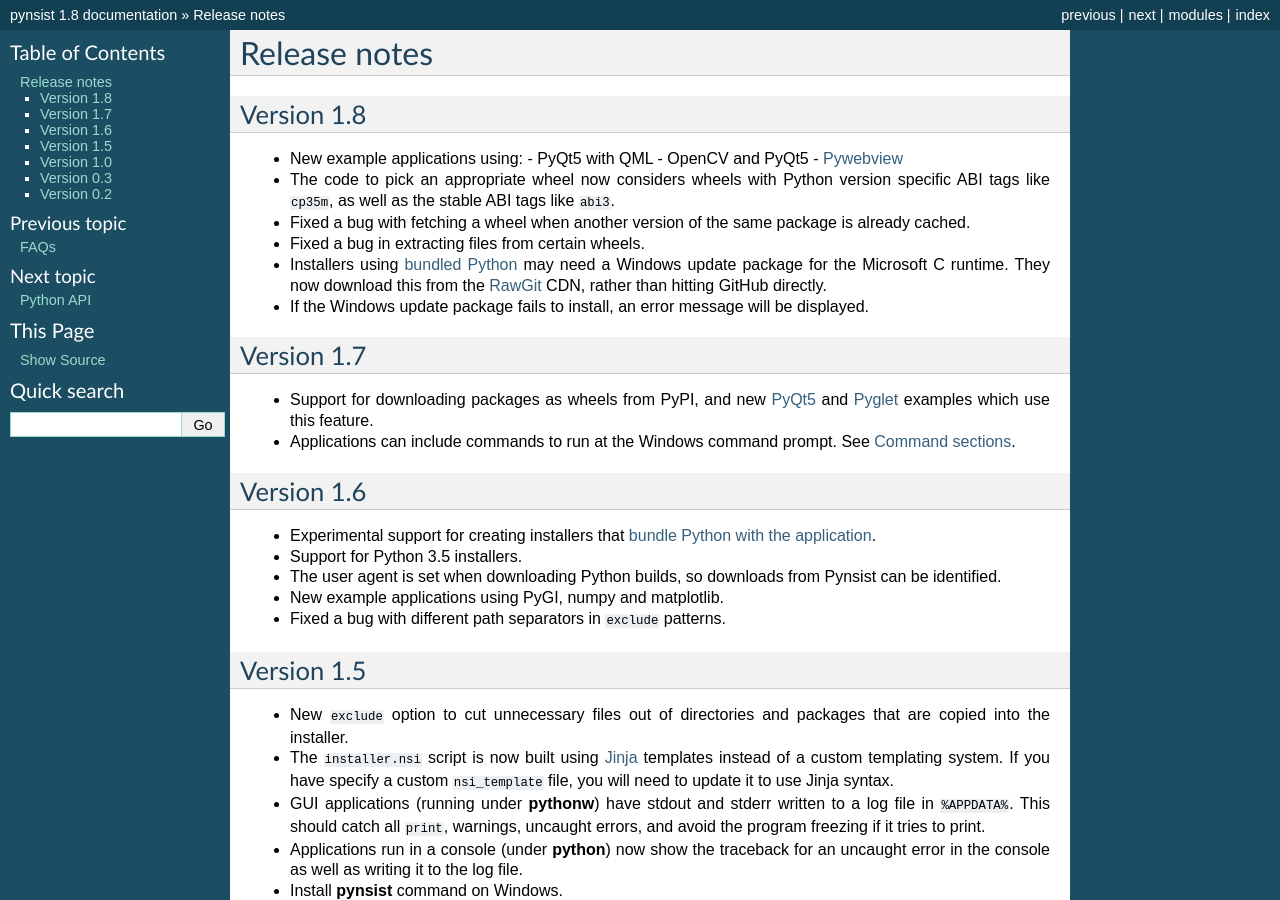
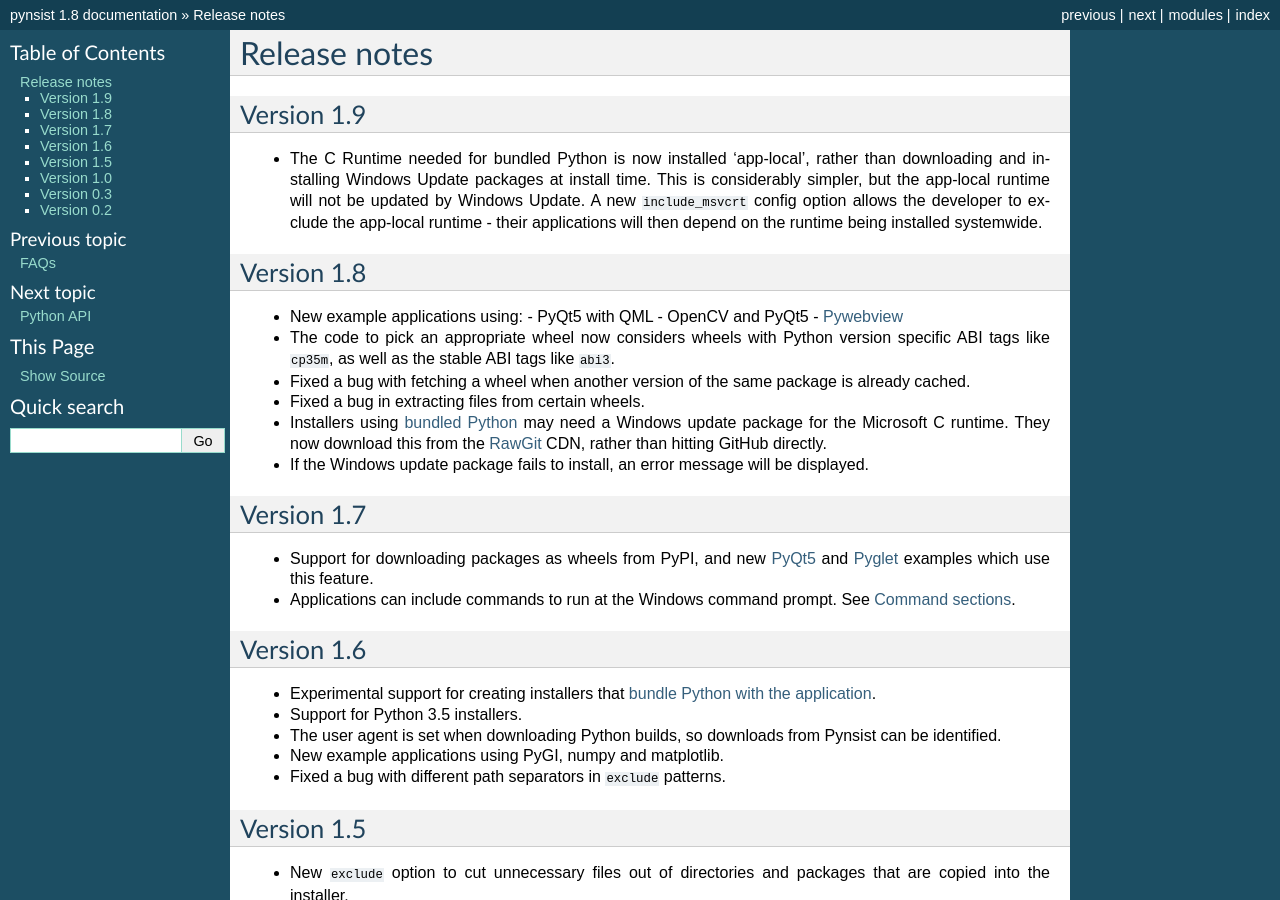
Before and after one commit to takluyver/pynsist, a Sphinx documentation site: the page built from doc/releasenotes.rst, in a window 1280 px wide and 900 px high. Built offline with Sphinx 7.4.7, drawn with Linux system fonts in a browser that asks for light colours.

Commit message:
Mention changes to msvcrt inclusion in release notes

```diff
--- a/doc/releasenotes.rst
+++ b/doc/releasenotes.rst
@@ -1,5 +1,15 @@
 Release notes
 =============
+
+Version 1.9
+-----------
+
+* The C Runtime needed for bundled Python is now installed 'app-local', rather
+  than downloading and installing Windows Update packages at install time. This
+  is considerably simpler, but the app-local runtime will not be updated by
+  Windows Update. A new ``include_msvcrt`` config option allows the developer to
+  exclude the app-local runtime - their applications will then depend on the
+  runtime being installed systemwide.
 
 Version 1.8
 -----------
```
